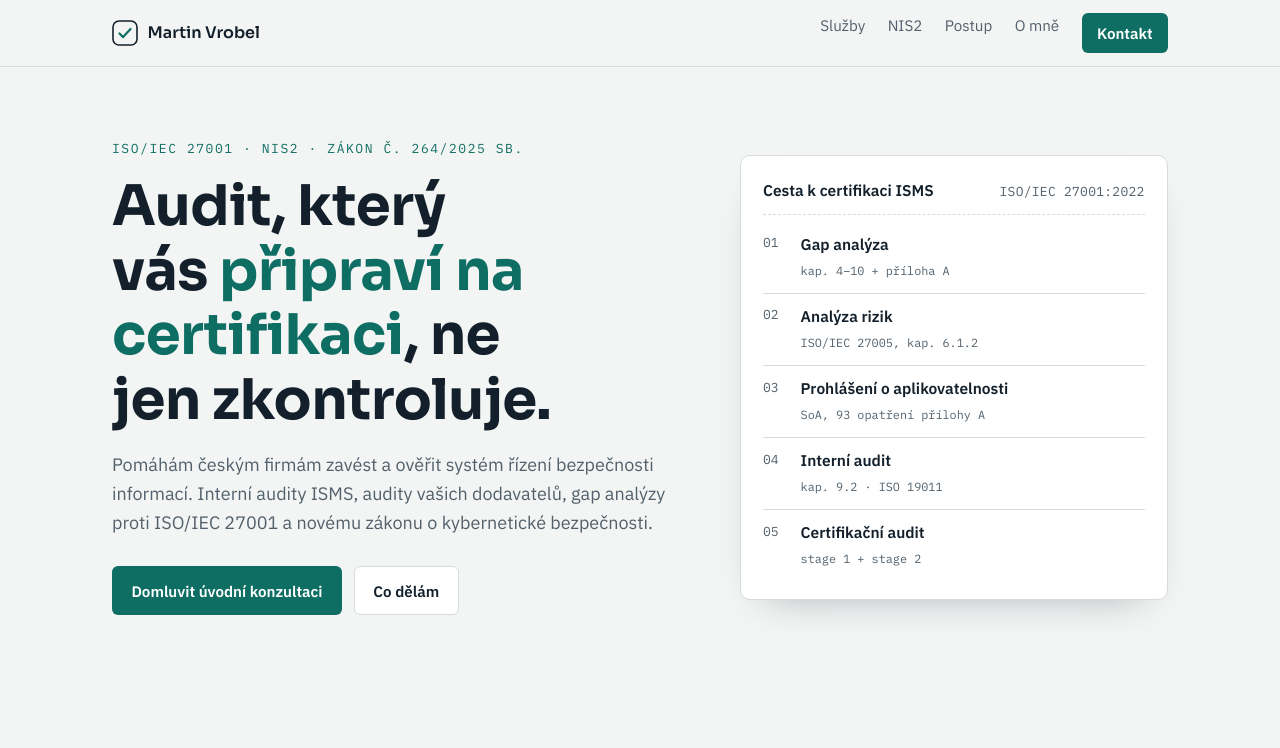
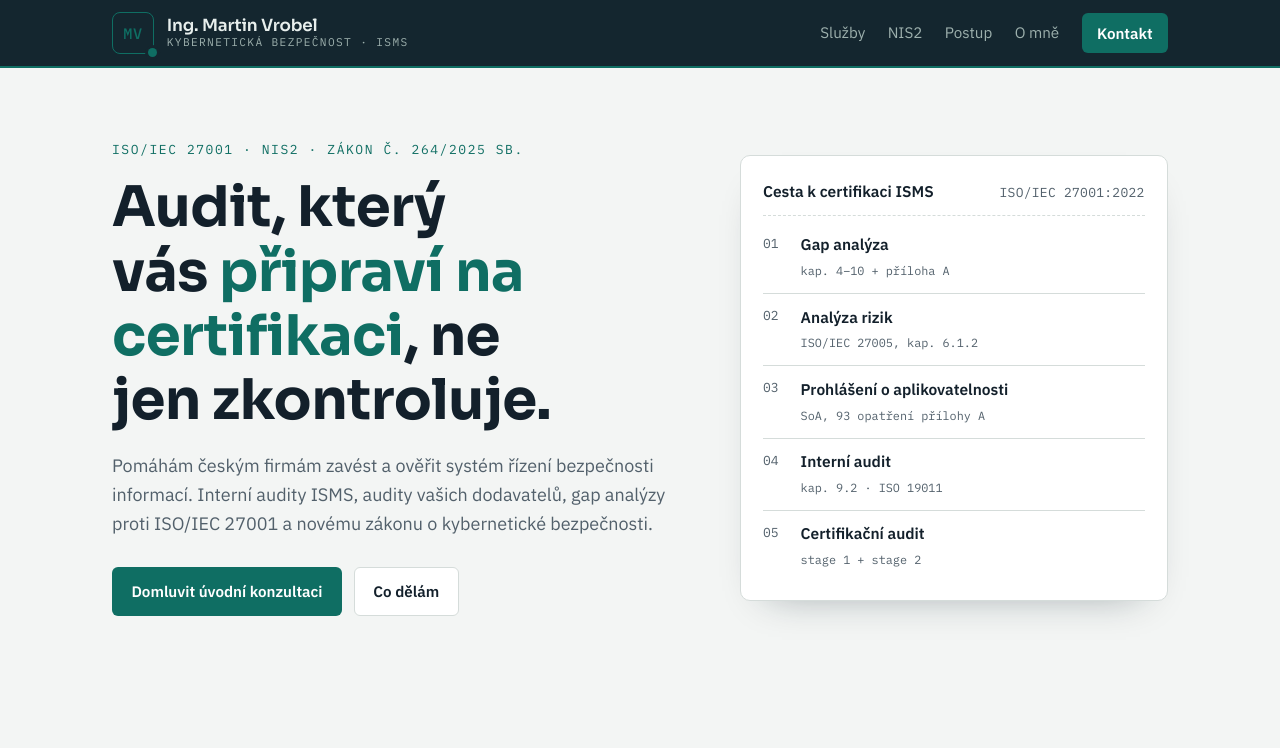
Before and after one commit to vrobemar/vrobel.net, a plain HTML site: page kb.html in a window 1280 px wide. Shown: the top 748 px of the page. Drawn offline with Linux system fonts and the light colour scheme.

Commit message:
kb.html: new header with monogram and dark band (#6)
Claude-Session: https://claude.ai/code/session_01Rg2rnB9dyJ5Avv2SPvHGUH

Co-authored-by: Claude <noreply@anthropic.com>

```diff
--- a/kb.html
+++ b/kb.html
@@ -52,20 +52,27 @@ p{margin:0}
 .ph{background:var(--accent-soft);color:var(--ink);padding:0 .3em;border-radius:3px;font-family:var(--f-mono);font-size:.9em}
 
 /* header */
-body::before{content:"";position:fixed;inset:0 0 auto;height:env(safe-area-inset-top,0px);z-index:10;background:var(--paper)}
-header.top{position:sticky;top:env(safe-area-inset-top,0px);z-index:9;background:color-mix(in srgb,var(--paper) 90%,transparent);backdrop-filter:blur(8px);border-bottom:1px solid var(--line)}
-header.top .wrap{display:flex;align-items:center;justify-content:space-between;gap:1rem;padding-block:.8rem}
-.brand{display:flex;align-items:center;gap:.6rem;text-decoration:none;color:var(--ink);font-family:var(--f-display);font-weight:600}
-.brand svg{flex:none}
+body::before{content:"";position:fixed;inset:0 0 auto;height:env(safe-area-inset-top,0px);z-index:10;background:var(--seal)}
+header.top{position:sticky;top:env(safe-area-inset-top,0px);z-index:9;background:var(--seal);color:var(--seal-fg);border-bottom:2px solid var(--accent)}
+header.top .wrap{display:flex;align-items:center;justify-content:space-between;gap:1rem;padding-block:.75rem}
+.brand{display:flex;align-items:center;gap:.8rem;text-decoration:none;color:var(--seal-fg);min-width:0}
+.mark{flex:none;display:grid;place-items:center;width:42px;height:42px;border:1.5px solid var(--accent);border-radius:8px;font-family:var(--f-mono);font-weight:500;font-size:.95rem;letter-spacing:.04em;color:var(--accent);position:relative}
+.mark::after{content:"";position:absolute;right:-4px;bottom:-4px;width:9px;height:9px;border-radius:50%;background:var(--accent);box-shadow:0 0 0 3px var(--seal)}
+.brand-text{display:grid;line-height:1.2;min-width:0}
+.brand-text strong{font-family:var(--f-display);font-weight:600;font-size:1.05rem;letter-spacing:-.01em}
+.brand-text small{font-family:var(--f-mono);font-size:.7rem;text-transform:uppercase;letter-spacing:.12em;color:var(--seal-muted);white-space:nowrap;overflow:hidden;text-overflow:ellipsis}
 nav ul{display:flex;gap:1.4rem;list-style:none;margin:0;padding:0}
-nav a{color:var(--muted);text-decoration:none;font-size:.95rem}
-nav a:hover{color:var(--ink)}
+nav ul{align-items:center}
+nav a{color:var(--seal-muted);text-decoration:none;font-size:.95rem}
+nav a:hover{color:var(--seal-fg)}
 @media (max-width:760px){nav ul li:not(:last-child){display:none}}
 .btn{display:inline-flex;align-items:center;gap:.5rem;padding:.7rem 1.15rem;border-radius:6px;font-weight:600;text-decoration:none;font-size:.95rem;border:1px solid transparent;transition:transform .15s ease,background .15s ease}
 .btn-primary{background:var(--accent);color:var(--sheet)}
 .btn-primary:hover{transform:translateY(-1px)}
 .btn-ghost{border-color:var(--line);color:var(--ink);background:var(--sheet)}
-nav .btn{padding:.45rem .9rem;color:var(--sheet)}
+nav .btn{padding:.45rem .9rem;color:var(--sheet);background:var(--accent)}
+nav .btn:hover{color:var(--sheet)}
+@media (max-width:480px){.brand-text small{letter-spacing:.04em;font-size:.66rem}}
 
 /* hero */
 .hero .wrap{display:grid;grid-template-columns:1.15fr .85fr;gap:3rem;align-items:center;padding-block:4.5rem 4rem}
@@ -149,10 +156,7 @@ footer .wrap{display:flex;flex-wrap:wrap;justify-content:space-between;gap:1rem}
 
 <header class="top">
   <div class="wrap">
-    <a class="brand" href="#top" aria-label="Úvod">
-      <svg width="26" height="26" viewBox="0 0 26 26" aria-hidden="true"><rect x="1" y="1" width="24" height="24" rx="6" fill="none" stroke="currentColor" stroke-width="1.6"/><path d="M7.5 13.5l3.6 3.6L18.5 9" fill="none" stroke="var(--accent)" stroke-width="2.2" stroke-linecap="round" stroke-linejoin="round"/></svg>
-      <span>Martin Vrobel</span>
-    </a>
+    <a class="brand" href="#top" aria-label="Úvod"><span class="mark" aria-hidden="true">MV</span><span class="brand-text"><strong>Ing. Martin Vrobel</strong><small>Kybernetická bezpečnost · ISMS</small></span></a>
     <nav aria-label="Hlavní navigace">
       <ul>
         <li><a href="#sluzby">Služby</a></li>
```
